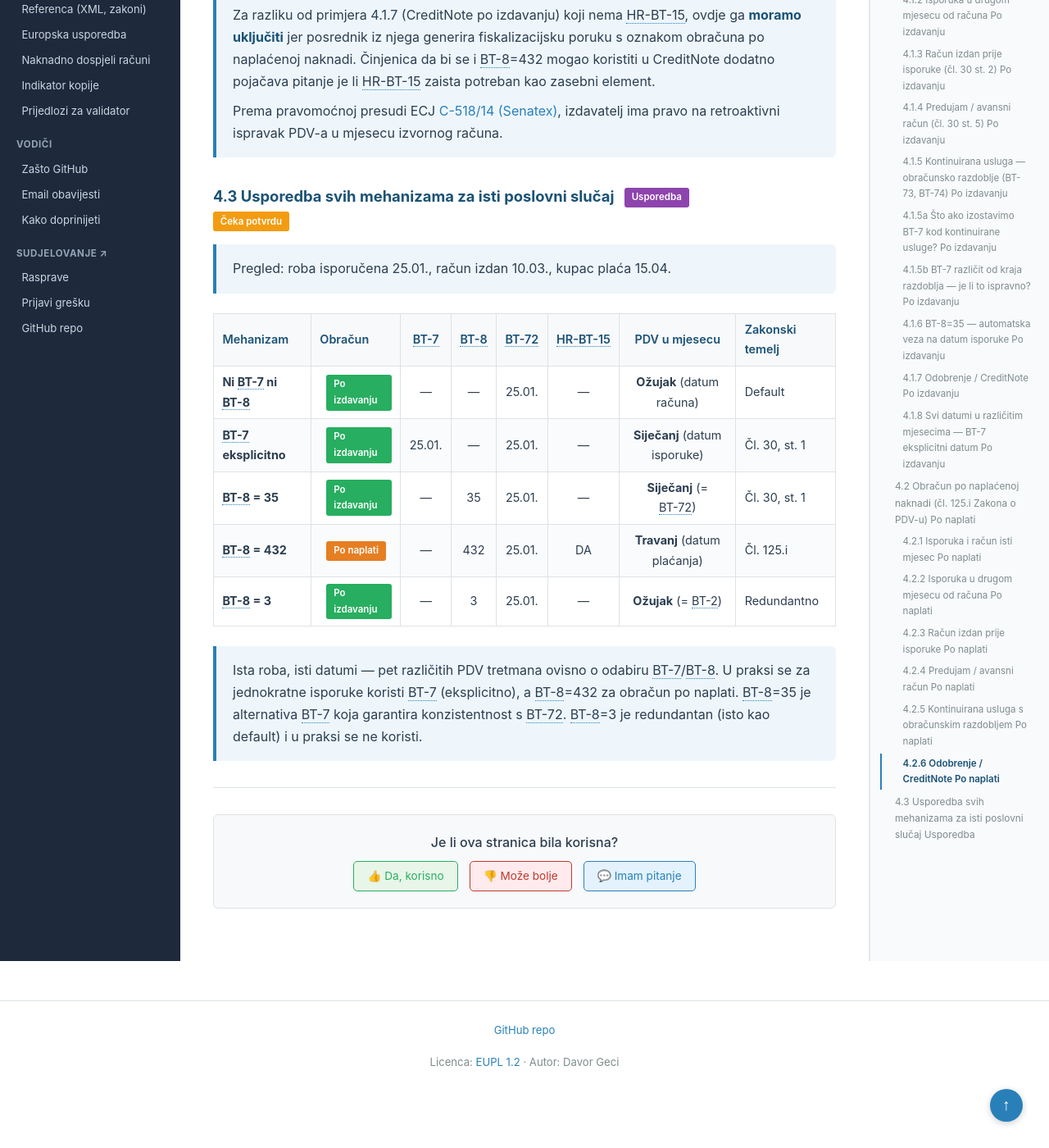
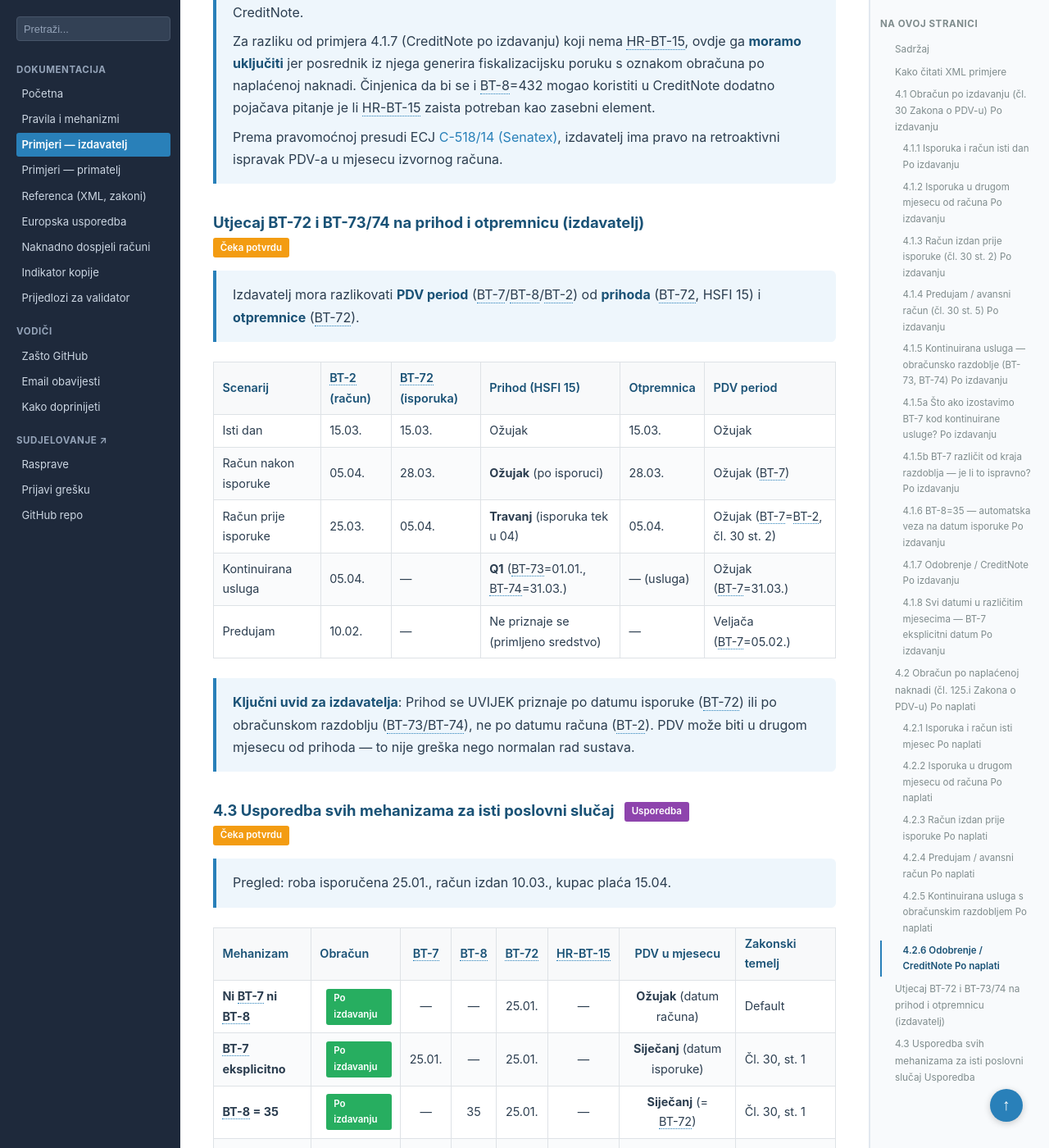
Before and after one commit to dageci/eracun-fiskalizacija-datumi, a Jekyll site: the page built from docs/primjeri-izdavatelj.md, in a window 1280 px wide and 1400 px high, scrolled down 17556 px. Shown: the whole window at 82% size. Built offline with Jekyll 4.4.1, drawn with Linux system fonts in a browser that asks for light colours; some of the changed text lies outside the part shown.

Commit message:
BT-72/BT-73/74 primjeri dodani i na izdavatelja + linkovi u pravila
primjeri-izdavatelj.md: nova sekcija s 5 scenarija utjecaja na
prihod (HSFI 15) i otpremnicu iz perspektive izdavatelja.
pravila.md: cross-linkovi na detaljne primjere obje perspektive.

```diff
--- a/docs/pravila.md
+++ b/docs/pravila.md
@@ -86,6 +86,10 @@ Ovaj dokument pokušava spojiti sva četiri izvora u konkretne primjere. Svaka s
 | **BT-72** | Datum isporuke za PDV (s BT-7 ili BT-8=35) — **ako je prisutan HR-BT-15**, BT-72 NE utječe na PDV ali i dalje na rashod i primku | — | **Kad priznati rashod** (HSFI 16) — neovisno o HR-BT-15 | **Kad knjižiti primku** — neovisno o HR-BT-15 |
 | **BT-73/74** | Informacija za kupca | — | **Razgraničenje troškova** po mjesecima — neovisno o HR-BT-15 | — |
 | **HR-BT-15** | Fiskalizacijska poruka za PU — **mijenja PDV režim cijelog računa** | **PRVO PROVJERITI**: ako je prisutan, pretporez tek po plaćanju neovisno o BT-7/BT-8/BT-2 | Rashod se i dalje priznaje po BT-72, ali PDV tretman je drugačiji | — |
+
+> **Detaljni primjeri utjecaja BT-72 i BT-73/74 na trošak, prihod i skladište:**
+> - Izdavateljeva perspektiva: [Primjeri — izdavatelj](primjeri-izdavatelj#utjecaj-bt-72-i-bt-7374-na-prihod-i-otpremnicu-izdavatelj)
+> - Primateljeva perspektiva: [Primjeri — primatelj](primjeri-primatelj#bt-72-datum-isporuke--utjecaj-na-trošak-prihod-i-skladište)
 
 ---
 
--- a/docs/primjeri-izdavatelj.md
+++ b/docs/primjeri-izdavatelj.md
@@ -630,6 +630,21 @@ U primjerima ispod prikazujemo isječke XML koda eRačuna. Kod je **obojan** za
 >
 > Prema pravomoćnoj presudi ECJ [C-518/14 (Senatex)](primjeri-primatelj#sudska-praksa-eu--pravo-na-odbitak-i-račun), izdavatelj ima pravo na retroaktivni ispravak PDV-a u mjesecu izvornog računa.
 
+### Utjecaj BT-72 i BT-73/74 na prihod i otpremnicu (izdavatelj)
+<div style="margin-top:-0.8rem;margin-bottom:1rem;"><span style="display:inline-block;background:#f39c12;color:white;font-size:0.72rem;font-weight:600;padding:0.15rem 0.55rem;border-radius:3px;cursor:help;" title="Ovo je autorovo tumačenje koje još nije službeno potvrđeno od Porezne uprave. Sadržaj treba tretirati kao prijedlog za raspravu, ne kao uputu.">Čeka potvrdu</span></div>
+
+> Izdavatelj mora razlikovati **PDV period** (BT-7/BT-8/BT-2) od **prihoda** (BT-72, HSFI 15) i **otpremnice** (BT-72).
+
+| Scenarij | BT-2 (račun) | BT-72 (isporuka) | Prihod (HSFI 15) | Otpremnica | PDV period |
+|---|---|---|---|---|---|
+| Isti dan | 15.03. | 15.03. | Ožujak | 15.03. | Ožujak |
+| Račun nakon isporuke | 05.04. | 28.03. | **Ožujak** (po isporuci) | 28.03. | Ožujak (BT-7) |
+| Račun prije isporuke | 25.03. | 05.04. | **Travanj** (isporuka tek u 04) | 05.04. | Ožujak (BT-7=BT-2, čl. 30 st. 2) |
+| Kontinuirana usluga | 05.04. | — | **Q1** (BT-73=01.01., BT-74=31.03.) | — (usluga) | Ožujak (BT-7=31.03.) |
+| Predujam | 10.02. | — | Ne priznaje se (primljeno sredstvo) | — | Veljača (BT-7=05.02.) |
+
+> **Ključni uvid za izdavatelja**: Prihod se UVIJEK priznaje po datumu isporuke (BT-72) ili po obračunskom razdoblju (BT-73/BT-74), ne po datumu računa (BT-2). PDV može biti u drugom mjesecu od prihoda — to nije greška nego normalan rad sustava.
+
 ### 4.3 Usporedba svih mehanizama za isti poslovni slučaj <span class="badge-usporedba">Usporedba</span>
 <div style="margin-top:-0.8rem;margin-bottom:1rem;"><span style="display:inline-block;background:#f39c12;color:white;font-size:0.72rem;font-weight:600;padding:0.15rem 0.55rem;border-radius:3px;cursor:help;" title="Ovo je autorovo tumačenje koje još nije službeno potvrđeno od Porezne uprave. Sadržaj treba tretirati kao prijedlog za raspravu, ne kao uputu.">Čeka potvrdu</span></div>
 
```
